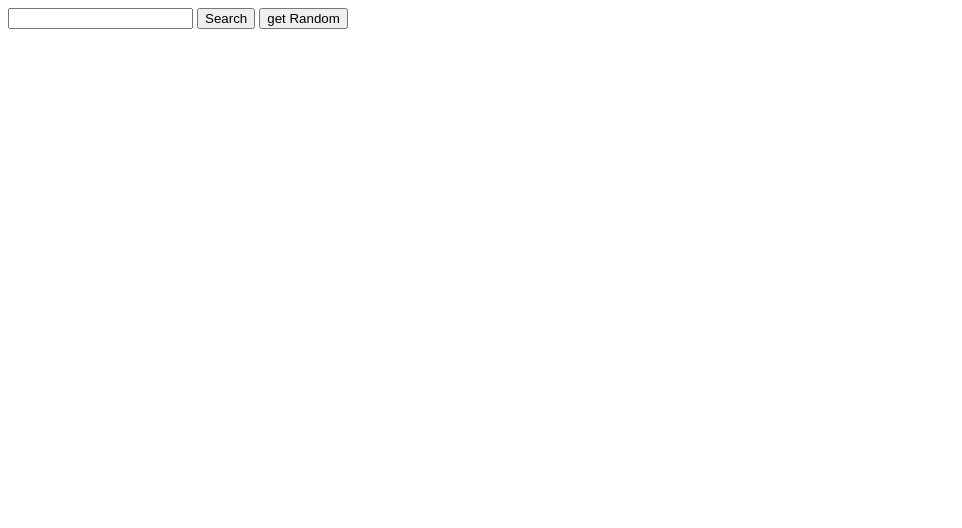
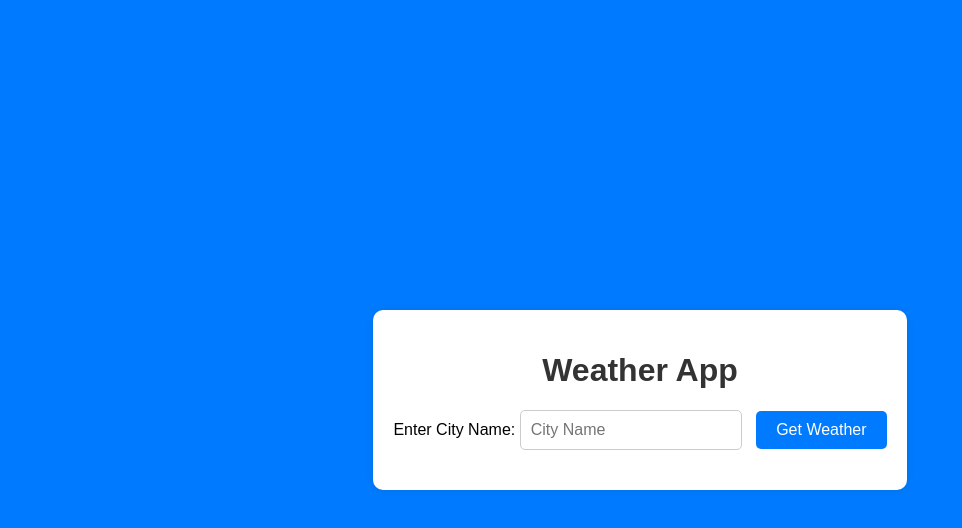
Before and after one commit to pranay-4696/weatherApp, a website: page index.html in a window 1280 px wide. Shown: the whole page, without its empty margins (0-962 px from the left). Drawn offline with Linux system fonts and the light colour scheme.

Commit message:
css added

```diff
--- a/index.html
+++ b/index.html
@@ -2,16 +2,19 @@
 <html lang="en">
 <head>
     <meta charset="UTF-8">
-    <meta http-equiv="X-UA-Compatible" content="IE=edge">
     <meta name="viewport" content="width=device-width, initial-scale=1.0">
     <title>Weather App</title>
+    <link rel="stylesheet" href="styles.css">
 </head>
 <body>
-    <form action="/" method="post">
-        <label for="city-name"></label>
-        <input id="city-name" type="text" name="cityName">
-        <button type="submit" >Search</button>
-        <button type="submit" >get Random</button>
-    </form>
+    <div class="container">
+        <h1>Weather App</h1>
+        <form action="/" method="post">
+            <label for="cityName">Enter City Name:</label>
+            <input type="text" id="cityName" name="cityName" placeholder="City Name">
+            <button type="submit">Get Weather</button>
+        </form>
+        <div id="weatherResult"></div>
+    </div>
 </body>
 </html>
--- /dev/null
+++ b/public/styles.css
@@ -0,0 +1,62 @@
+body {
+    background-color: #007bff;
+    font-family: Arial, sans-serif;
+    display: flex;
+    justify-content: center;
+    align-items: center;
+    height: 100vh;
+    margin: 0;
+}
+
+.container {
+    text-align: center;
+    background: #ffffff;
+    padding: 20px;
+    border-radius: 10px;
+    box-shadow: 0 0 10px rgba(0, 0, 0, 0.1);
+}
+
+h1 {
+    color: #333;
+}
+
+form {
+    margin: 20px 0;
+}
+
+input[type="text"] {
+    padding: 10px;
+    font-size: 16px;
+    border: 1px solid #ccc;
+    border-radius: 5px;
+    width: 200px;
+    margin-right: 10px;
+}
+
+button {
+    padding: 10px 20px;
+    font-size: 16px;
+    background-color: #007bff;
+    color: white;
+    border: none;
+    border-radius: 5px;
+    cursor: pointer;
+}
+
+button:hover {
+    background-color: #0056b3;
+}
+
+#weatherResult {
+    margin-top: 20px;
+    font-size: 18px;
+}
+
+#weatherResult h1 {
+    font-size: 24px;
+    margin-bottom: 10px;
+}
+
+#weatherResult img {
+    margin-top: 10px;
+}
```
Also changed, not shown: index.js (+49 -25 lines).
